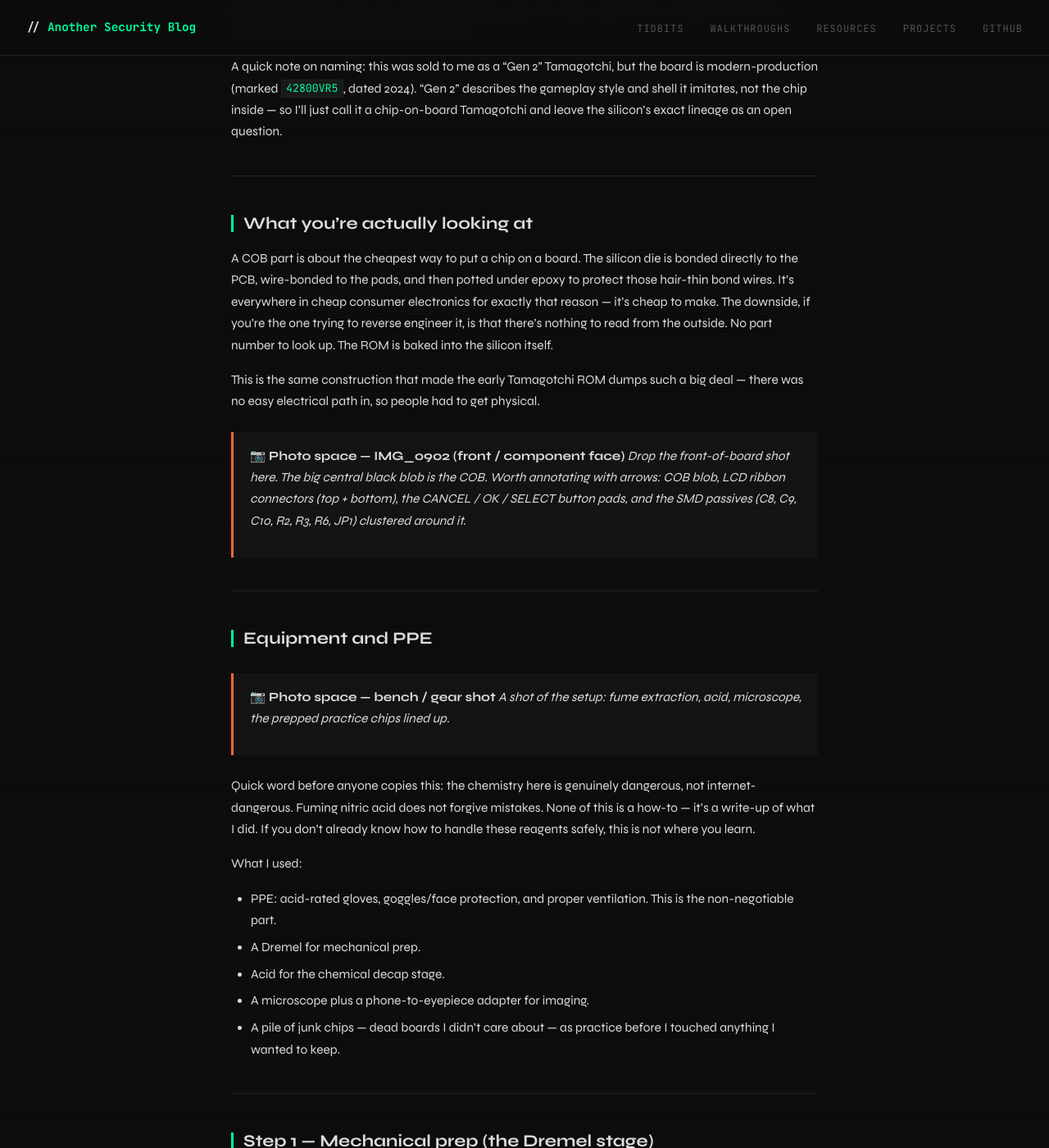
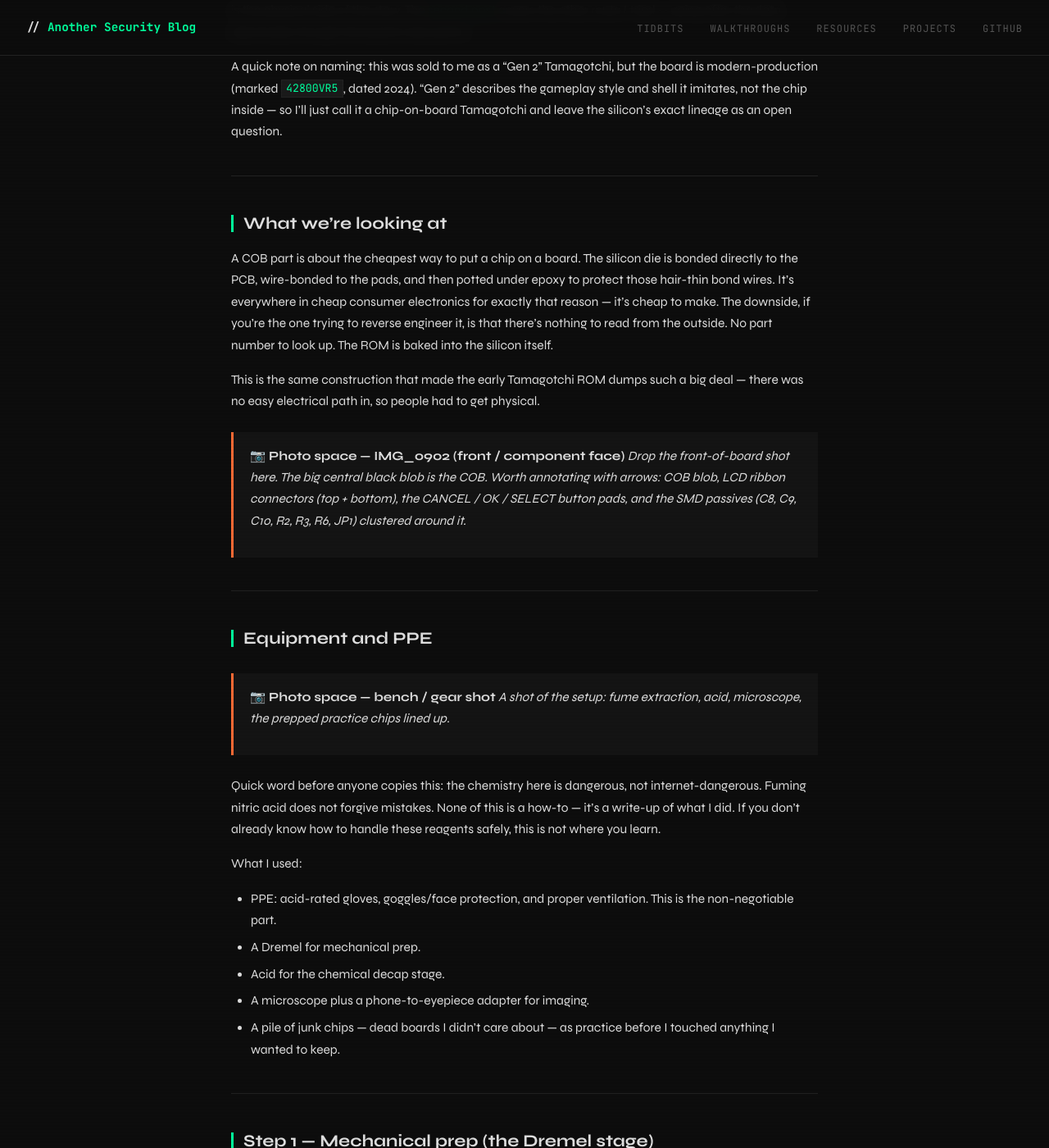
Before and after one commit to CyberCasquatch/cybercasquatch.github.io, a Jekyll site: the page built from _posts/Projects/2026-06-29-decapping-a-tamagotchi-die-extraction.md, in a window 1280 px wide and 1400 px high, scrolled down 628 px. Shown: the whole window at 82% size. Built offline with Jekyll 4.4.1, drawn with Linux system fonts in a browser that asks for light colours; some of the changed text lies outside the part shown.

Commit message:
Update terminology and clarify safety warnings

```diff
--- a/_posts/Projects/2026-06-29-decapping-a-tamagotchi-die-extraction.md
+++ b/_posts/Projects/2026-06-29-decapping-a-tamagotchi-die-extraction.md
@@ -15,7 +15,7 @@
 
 ---
 
-## What you're actually looking at
+## What we're looking at
 
 A COB part is about the cheapest way to put a chip on a board. The silicon die is bonded directly to the PCB, wire-bonded to the pads, and then potted under epoxy to protect those hair-thin bond wires. It's everywhere in cheap consumer electronics for exactly that reason — it's cheap to make. The downside, if you're the one trying to reverse engineer it, is that there's nothing to read from the outside. No part number to look up. The ROM is baked into the silicon itself.
 
@@ -31,7 +31,7 @@
 > **📷 Photo space — bench / gear shot**
 > *A shot of the setup: fume extraction, acid, microscope, the prepped practice chips lined up.*
 
-Quick word before anyone copies this: the chemistry here is genuinely dangerous, not internet-dangerous. Fuming nitric acid does not forgive mistakes. None of this is a how-to — it's a write-up of what I did. If you don't already know how to handle these reagents safely, this is not where you learn.
+Quick word before anyone copies this: the chemistry here is dangerous, not internet-dangerous. Fuming nitric acid does not forgive mistakes. None of this is a how-to — it's a write-up of what I did. If you don't already know how to handle these reagents safely, this is not where you learn.
 
 What I used:
 
```
Also changed, not shown: other parts of _posts/Projects/2026-06-29-decapping-a-tamagotchi-die-extraction.md (+2 -2 lines).
